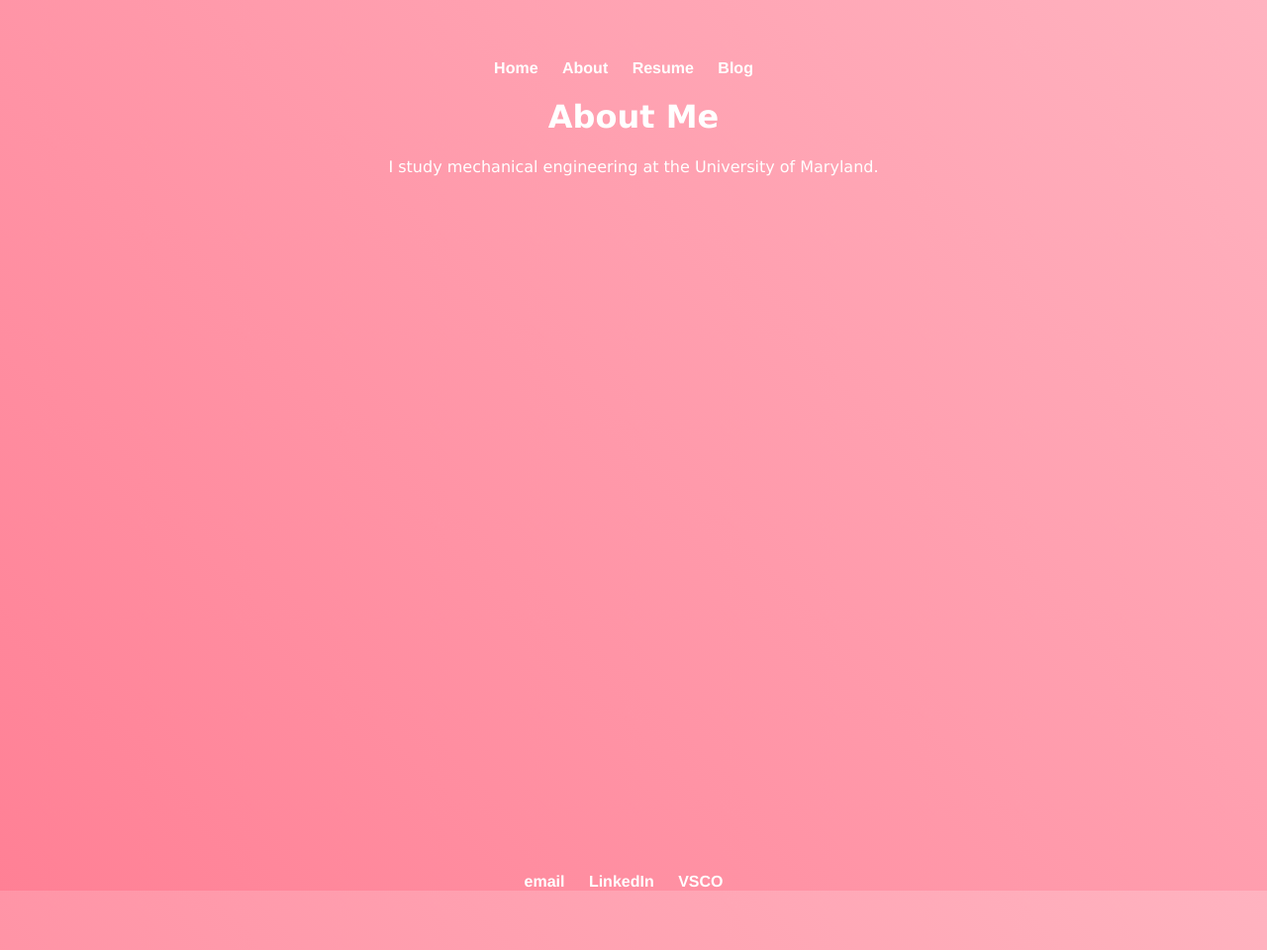
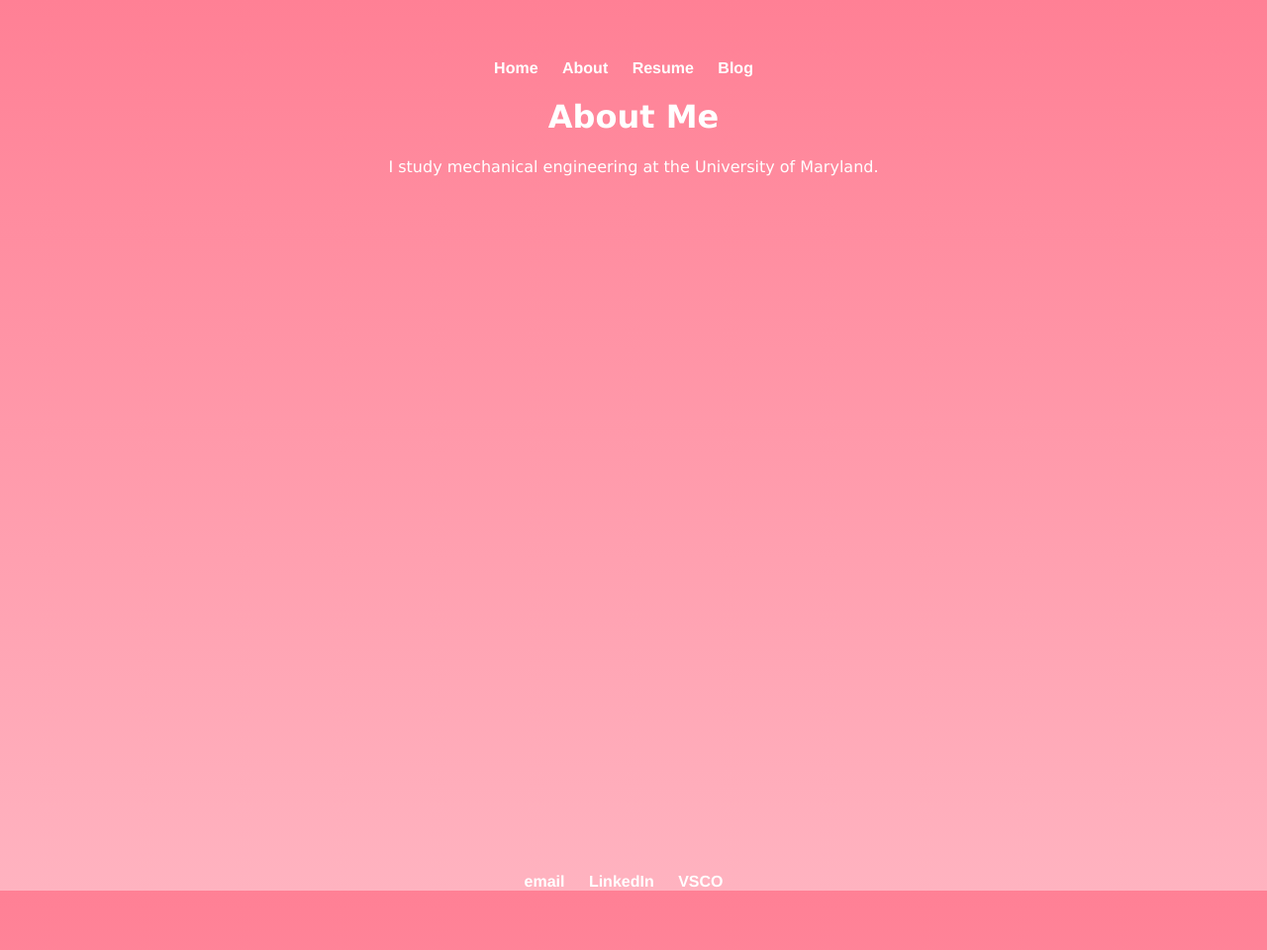
Before and after one commit to katherinekemp/katherinekemp.github.io, a Jekyll site: the page built from about/index.html, in a window 1280 px wide. Shown: the whole page at 99% size. Built offline with Jekyll 4.4.1, drawn with Linux system fonts in a browser that asks for light colours.

Commit message:
Update default.html

```diff
--- a/_layouts/default.html
+++ b/_layouts/default.html
@@ -15,7 +15,7 @@
 			}
 			body {
 				backgorund-color: #ff8095;
-				background-image: linear-gradient(45deg, #ff8095, #ffb3c0);
+				background-image: linear-gradient(#ff8095, #ffb3c0);
 				background-repeat: no repeat;
 				color: white;
 				font-family: verdana;
```
